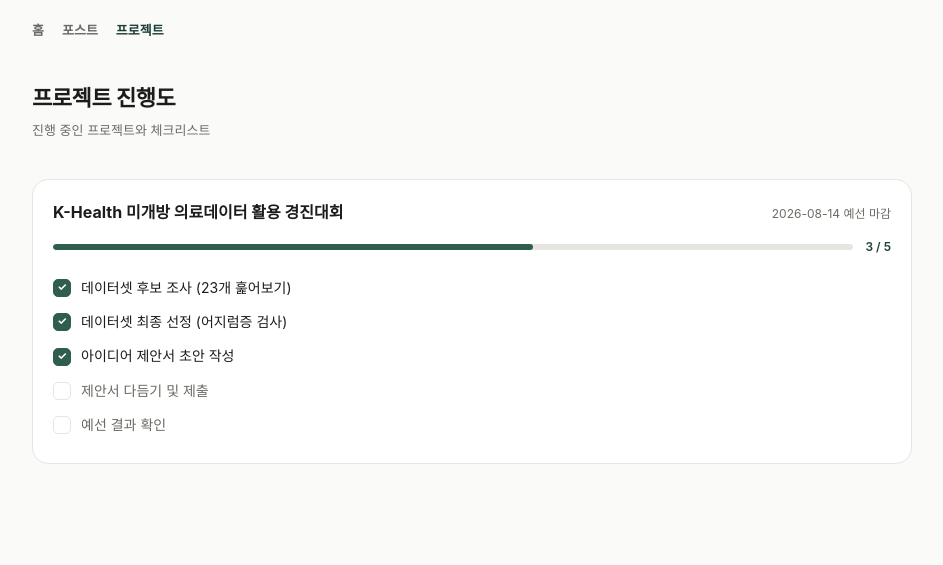
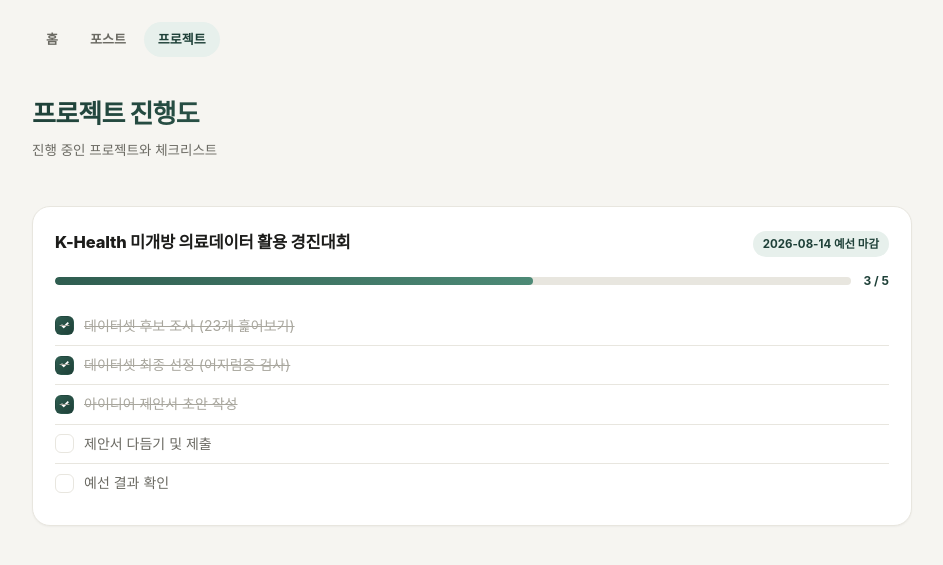
Before and after one commit to jeonsehyeon34/jeonsehyeon34.github.io, a Jekyll site: the page built from projects.html, in a window 1280 px wide. Shown: the top 565 px of the page, without its empty margins (168-1111 px from the left). Built offline with Jekyll 4.4.1, drawn with Linux system fonts in a browser that asks for light colours; some web fonts are replaced.

Commit message:
Polish UI: refined typography, shadows, gradients, and hover states

```diff
--- a/assets/css/style.css
+++ b/assets/css/style.css
@@ -1,13 +1,17 @@
 :root{
-  --bg:#fafaf8;
+  --bg:#f6f5f1;
   --card:#ffffff;
-  --border:#e7e5df;
+  --border:#e8e6df;
   --text:#1c1c1a;
   --text-sub:#6b6a63;
   --text-mute:#a8a69d;
   --accent:#2f5d50;
+  --accent-2:#4d8a76;
   --accent-bg:#e7f0ec;
   --accent-strong:#1e4038;
+  --shadow-sm:0 1px 2px rgba(28,28,26,0.04);
+  --shadow-md:0 4px 16px rgba(28,28,26,0.06);
+  --shadow-lg:0 12px 32px rgba(28,28,26,0.09);
 }
 *{box-sizing:border-box;}
 html{scroll-behavior:smooth;}
@@ -15,24 +19,57 @@
   margin:0;
   background:var(--bg);
   color:var(--text);
-  font-family:-apple-system,BlinkMacSystemFont,"Pretendard","Apple SD Gothic Neo","Malgun Gothic",sans-serif;
+  font-family:"Pretendard","-apple-system",BlinkMacSystemFont,"Apple SD Gothic Neo","Malgun Gothic",sans-serif;
   line-height:1.6;
+  -webkit-font-smoothing:antialiased;
 }
+
+/* top nav */
+.topnav{
+  max-width:920px;
+  margin:0 auto;
+  padding:22px 20px 0;
+  display:flex;
+  align-items:center;
+  gap:4px;
+}
+.topnav a{
+  font-size:13px;
+  font-weight:600;
+  color:var(--text-sub);
+  text-decoration:none;
+  padding:7px 14px;
+  border-radius:99px;
+  transition:background .15s ease, color .15s ease;
+}
+.topnav a.active{
+  color:var(--accent-strong);
+  background:var(--accent-bg);
+}
+.topnav a:not(.active):hover{
+  color:var(--text);
+  background:rgba(0,0,0,0.04);
+}
+
 header{
   max-width:920px;
   margin:0 auto;
-  padding:40px 20px 20px;
+  padding:36px 20px 24px;
 }
 header h1{
-  font-size:22px;
-  font-weight:700;
-  margin:0 0 4px;
-  letter-spacing:-0.02em;
+  font-size:26px;
+  font-weight:800;
+  margin:0 0 6px;
+  letter-spacing:-0.03em;
+  background:linear-gradient(135deg,var(--accent-strong),var(--accent-2));
+  -webkit-background-clip:text;
+  background-clip:text;
+  color:transparent;
 }
 header p{
-  font-size:13px;
+  font-size:13.5px;
   color:var(--text-sub);
-  margin:0 0 18px;
+  margin:0 0 20px;
 }
 .progress-wrap{
   display:flex;
@@ -41,19 +78,20 @@
 }
 .progress-track{
   flex:1;
-  height:6px;
+  height:8px;
   background:var(--border);
   border-radius:99px;
   overflow:hidden;
 }
 .progress-fill{
   height:100%;
-  background:var(--accent);
+  background:linear-gradient(90deg,var(--accent),var(--accent-2));
   border-radius:99px;
+  transition:width .4s ease;
 }
 .progress-label{
   font-size:12px;
-  font-weight:600;
+  font-weight:700;
   color:var(--accent-strong);
   white-space:nowrap;
 }
@@ -61,9 +99,9 @@
 .layout{
   max-width:920px;
   margin:0 auto;
-  padding:0 20px 80px;
+  padding:0 20px 90px;
   display:grid;
-  grid-template-columns:180px 1fr;
+  grid-template-columns:190px 1fr;
   gap:24px;
   align-items:start;
 }
@@ -73,18 +111,20 @@
   top:20px;
   background:var(--card);
   border:1px solid var(--border);
-  border-radius:14px;
-  padding:16px;
+  border-radius:16px;
+  padding:18px;
+  box-shadow:var(--shadow-sm);
 }
 .calendar-title{
-  font-size:13px;
+  font-size:12.5px;
   font-weight:700;
-  margin:0 0 12px;
+  margin:0 0 14px;
+  color:var(--text-sub);
 }
 .calendar-grid{
   display:grid;
   grid-template-columns:repeat(5,1fr);
-  gap:5px;
+  gap:6px;
 }
 .calendar-grid a, .calendar-grid span{
   aspect-ratio:1/1;
@@ -92,33 +132,37 @@
   align-items:center;
   justify-content:center;
   font-size:11px;
-  border-radius:6px;
+  border-radius:8px;
   text-decoration:none;
   color:var(--text-mute);
   background:var(--bg);
+  transition:all .15s ease;
 }
 .calendar-grid a.done{
   background:var(--accent-bg);
   color:var(--accent-strong);
-  font-weight:600;
+  font-weight:700;
 }
 .calendar-grid a.done:hover{
   background:var(--accent);
   color:#fff;
+  transform:translateY(-1px);
+  box-shadow:var(--shadow-sm);
 }
 .calendar-grid a.active{
   background:var(--accent);
   color:#fff;
   font-weight:700;
+  box-shadow:0 0 0 3px var(--accent-bg);
 }
 .calendar-legend{
-  margin-top:12px;
-  padding-top:12px;
+  margin-top:14px;
+  padding-top:14px;
   border-top:1px solid var(--border);
   font-size:11px;
   color:var(--text-mute);
 }
-.calendar-legend div{margin-bottom:4px;display:flex;align-items:center;gap:6px;}
+.calendar-legend div{margin-bottom:5px;display:flex;align-items:center;gap:6px;}
 .dot{width:8px;height:8px;border-radius:2px;display:inline-block;}
 .dot.done{background:var(--accent-bg);border:1px solid var(--accent);}
 .dot.todo{background:var(--bg);border:1px solid var(--border);}
@@ -126,25 +170,34 @@
 .feed{
   display:flex;
   flex-direction:column;
-  gap:16px;
+  gap:18px;
 }
 
 .post{
   background:var(--card);
   border:1px solid var(--border);
-  border-radius:16px;
-  padding:20px;
+  border-radius:18px;
+  padding:22px;
   scroll-margin-top:20px;
+  box-shadow:var(--shadow-sm);
+  transition:box-shadow .2s ease, transform .2s ease;
+}
+.post:hover{
+  box-shadow:var(--shadow-md);
+  transform:translateY(-2px);
 }
 .post-head{
   display:flex;
   align-items:baseline;
   gap:10px;
   margin-bottom:16px;
+  padding-bottom:14px;
+  border-bottom:1px dashed var(--border);
 }
 .post-day{
   font-size:17px;
-  font-weight:700;
+  font-weight:800;
+  color:var(--accent-strong);
 }
 .post-meta{
   font-size:12px;
@@ -156,7 +209,7 @@
   font-weight:700;
   color:var(--text-mute);
   text-transform:uppercase;
-  letter-spacing:0.04em;
+  letter-spacing:0.06em;
   margin:0 0 8px;
 }
 .section{margin-bottom:16px;}
@@ -164,8 +217,8 @@
 
 .today-list{
   background:var(--bg);
-  border-radius:10px;
-  padding:12px 14px;
+  border-radius:12px;
+  padding:14px 16px;
 }
 .today-list ul{
   list-style:none;
@@ -174,14 +227,18 @@
 }
 .today-list li{
   font-size:14px;
-  padding:3px 0;
+  padding:4px 0;
   display:flex;
-  gap:8px;
+  gap:9px;
 }
 .today-list li::before{
-  content:"·";
-  color:var(--accent);
-  font-weight:700;
+  content:"";
+  width:5px;
+  height:5px;
+  margin-top:9px;
+  border-radius:50%;
+  background:var(--accent-2);
+  flex-shrink:0;
 }
 
 .media-grid{
@@ -193,9 +250,11 @@
   aspect-ratio:4/3;
   background:var(--bg);
   border:1px solid var(--border);
-  border-radius:10px;
+  border-radius:12px;
   overflow:hidden;
 }
+.media-box img{transition:transform .3s ease;}
+.media-box:hover img{transform:scale(1.05);}
 
 .attendance{
   display:flex;
@@ -205,19 +264,23 @@
   flex:1;
   background:var(--bg);
   border:1px solid var(--border);
-  border-radius:10px;
-  padding:10px;
+  border-radius:12px;
+  padding:12px;
   text-align:center;
 }
 .attend-box .label{
   font-size:10px;
   color:var(--text-mute);
-  margin-bottom:4px;
+  margin-bottom:6px;
+  font-weight:700;
+  letter-spacing:0.03em;
 }
+.attend-box img{border-radius:8px;}
 .attend-box .time{
   font-size:15px;
-  font-weight:700;
+  font-weight:800;
   color:var(--accent-strong);
+  margin-top:4px;
 }
 
 @media (max-width:640px){
@@ -228,143 +291,195 @@
 
 /* landing gate */
 .gate{
+  position:relative;
   min-height:100vh;
   display:flex;
   align-items:center;
   justify-content:center;
   padding:20px;
+  overflow:hidden;
+}
+.gate::before,
+.gate::after{
+  content:"";
+  position:absolute;
+  border-radius:50%;
+  filter:blur(60px);
+  opacity:0.35;
+  z-index:0;
+}
+.gate::before{
+  width:340px;height:340px;
+  background:var(--accent-2);
+  top:-120px; left:-100px;
+}
+.gate::after{
+  width:300px;height:300px;
+  background:var(--accent);
+  bottom:-120px; right:-100px;
 }
 .gate-inner{
+  position:relative;
+  z-index:1;
   text-align:center;
-  max-width:360px;
+  max-width:380px;
+  background:var(--card);
+  border:1px solid var(--border);
+  border-radius:24px;
+  padding:44px 32px;
+  box-shadow:var(--shadow-lg);
 }
 .gate-inner h1{
-  font-size:24px;
-  font-weight:700;
-  margin:0 0 8px;
-  letter-spacing:-0.02em;
+  font-size:26px;
+  font-weight:800;
+  margin:0 0 10px;
+  letter-spacing:-0.03em;
+  background:linear-gradient(135deg,var(--accent-strong),var(--accent-2));
+  -webkit-background-clip:text;
+  background-clip:text;
+  color:transparent;
 }
 .gate-inner p{
   font-size:14px;
   color:var(--text-sub);
-  margin:0 0 28px;
+  margin:0 0 30px;
 }
 .gate-actions{
   display:flex;
   flex-direction:column;
-  gap:10px;
+  gap:12px;
 }
 .gate-btn{
   display:block;
-  padding:14px 20px;
-  border-radius:12px;
+  padding:15px 20px;
+  border-radius:14px;
   font-size:14px;
   font-weight:700;
   text-decoration:none;
   border:1px solid var(--border);
+  transition:transform .15s ease, box-shadow .15s ease, opacity .15s ease;
+}
+.gate-btn:hover{
+  transform:translateY(-2px);
 }
 .gate-btn-primary{
-  background:var(--accent);
+  background:linear-gradient(135deg,var(--accent),var(--accent-strong));
   color:#fff;
-  border-color:var(--accent);
+  border-color:transparent;
+  box-shadow:0 8px 20px rgba(47,93,80,0.28);
+}
+.gate-btn-primary:hover{
+  box-shadow:0 10px 24px rgba(47,93,80,0.36);
 }
 .gate-btn-secondary{
   background:var(--card);
   color:var(--text);
 }
-
-/* top nav */
-.topnav{
-  max-width:920px;
-  margin:0 auto;
-  padding:20px 20px 0;
-  display:flex;
-  gap:18px;
-}
-.topnav a{
-  font-size:13px;
-  font-weight:600;
-  color:var(--text-sub);
-  text-decoration:none;
-}
-.topnav a.active,
-.topnav a:hover{
-  color:var(--accent-strong);
+.gate-btn-secondary:hover{
+  background:var(--accent-bg);
+  border-color:var(--accent-bg);
 }
 
 /* post quote */
 .post-quote{
-  margin:0 0 16px;
-  padding:10px 14px;
-  border-left:3px solid var(--accent);
+  position:relative;
+  margin:0 0 18px;
+  padding:14px 18px 14px 40px;
   background:var(--accent-bg);
   color:var(--accent-strong);
-  font-size:13px;
+  font-size:13.5px;
   font-style:italic;
-  border-radius:0 8px 8px 0;
+  border-radius:12px;
+}
+.post-quote::before{
+  content:"\201C";
+  position:absolute;
+  left:12px;
+  top:4px;
+  font-size:30px;
+  font-style:normal;
+  font-weight:800;
+  color:var(--accent-2);
+  opacity:0.6;
+  line-height:1;
 }
 
 /* projects page */
 .projects{
   max-width:920px;
   margin:0 auto;
-  padding:0 20px 80px;
+  padding:0 20px 90px;
   display:flex;
   flex-direction:column;
-  gap:16px;
+  gap:18px;
 }
 .project-card{
   background:var(--card);
   border:1px solid var(--border);
-  border-radius:16px;
-  padding:20px;
+  border-radius:18px;
+  padding:22px;
+  box-shadow:var(--shadow-sm);
+  transition:box-shadow .2s ease, transform .2s ease;
+}
+.project-card:hover{
+  box-shadow:var(--shadow-md);
+  transform:translateY(-2px);
 }
 .project-head{
   display:flex;
   align-items:baseline;
   justify-content:space-between;
   gap:10px;
-  margin-bottom:12px;
+  margin-bottom:14px;
 }
 .project-head h2{
-  font-size:16px;
+  font-size:16.5px;
   margin:0;
+  font-weight:800;
+  letter-spacing:-0.01em;
 }
 .project-deadline{
-  font-size:12px;
-  color:var(--text-sub);
+  font-size:11.5px;
+  font-weight:700;
+  color:var(--accent-strong);
+  background:var(--accent-bg);
+  padding:4px 10px;
+  border-radius:99px;
   white-space:nowrap;
 }
 .checklist{
   list-style:none;
-  margin:14px 0 0;
+  margin:16px 0 0;
   padding:0;
 }
 .checklist li{
   display:flex;
   align-items:center;
   gap:10px;
-  padding:6px 0;
+  padding:8px 0;
   font-size:14px;
   color:var(--text-sub);
+  border-top:1px solid var(--border);
 }
+.checklist li:first-child{border-top:none;}
 .checklist li.checked{
-  color:var(--text);
+  color:var(--text-mute);
+  text-decoration:line-through;
 }
 .check-box{
-  width:18px;
-  height:18px;
-  border-radius:5px;
-  border:1px solid var(--border);
+  width:19px;
+  height:19px;
+  border-radius:6px;
+  border:1.5px solid var(--border);
   display:flex;
   align-items:center;
   justify-content:center;
   font-size:11px;
-  font-weight:700;
+  font-weight:800;
   color:#fff;
   flex-shrink:0;
 }
 .checklist li.checked .check-box{
-  background:var(--accent);
-  border-color:var(--accent);
+  background:linear-gradient(135deg,var(--accent),var(--accent-strong));
+  border-color:transparent;
 }
--- a/blog.html
+++ b/blog.html
@@ -7,6 +7,7 @@
 <meta charset="UTF-8">
 <meta name="viewport" content="width=device-width, initial-scale=1.0">
 <title>study-log 2026</title>
+<link rel="stylesheet" as="style" crossorigin href="https://cdn.jsdelivr.net/gh/orioncactus/pretendard@v1.3.9/dist/web/static/pretendard.css">
 <link rel="stylesheet" href="{{ '/assets/css/style.css' | relative_url }}">
 </head>
 <body>
--- a/index.html
+++ b/index.html
@@ -7,6 +7,7 @@
 <meta charset="UTF-8">
 <meta name="viewport" content="width=device-width, initial-scale=1.0">
 <title>study-log 2026</title>
+<link rel="stylesheet" as="style" crossorigin href="https://cdn.jsdelivr.net/gh/orioncactus/pretendard@v1.3.9/dist/web/static/pretendard.css">
 <link rel="stylesheet" href="{{ '/assets/css/style.css' | relative_url }}">
 </head>
 <body>
--- a/projects.html
+++ b/projects.html
@@ -7,6 +7,7 @@
 <meta charset="UTF-8">
 <meta name="viewport" content="width=device-width, initial-scale=1.0">
 <title>프로젝트 진행도 - study-log 2026</title>
+<link rel="stylesheet" as="style" crossorigin href="https://cdn.jsdelivr.net/gh/orioncactus/pretendard@v1.3.9/dist/web/static/pretendard.css">
 <link rel="stylesheet" href="{{ '/assets/css/style.css' | relative_url }}">
 </head>
 <body>
```
